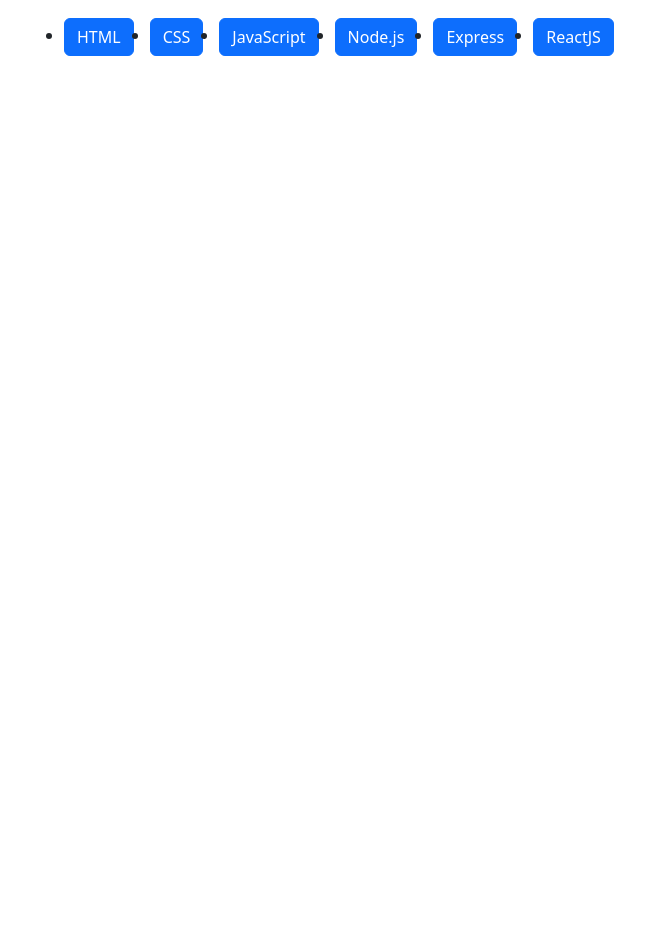
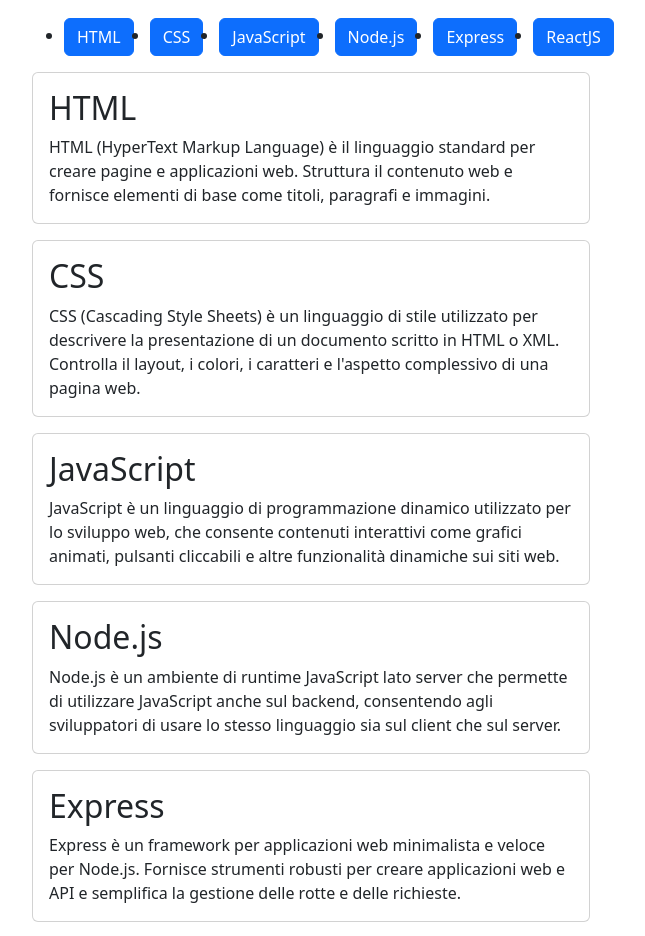
Before and after one commit to FrancescoGiommi/react-use-state, a React (Vite) app: page / in a window 1280 px wide. Shown: the part 120-1056 px from the top of the page, without its empty margins (50-695 px from the left). Before the commit the page ends 800 px from the top, so only its background shows below. Built offline with nearby package versions, Linux system fonts and the light colour scheme.

Commit message:
Add card and fix buttons

```diff
--- a/src/components/Button.jsx
+++ /dev/null
@@ -1,26 +0,0 @@
-export default function Button() {
-  return (
-    <>
-      <ul className="d-flex gap-3">
-        <li>
-          <button className="btn btn-primary">HTML</button>
-        </li>
-        <li>
-          <button className="btn btn-primary">CSS</button>
-        </li>
-        <li>
-          <button className="btn btn-primary">JavaScript</button>
-        </li>
-        <li>
-          <button className="btn btn-primary">Node.js</button>
-        </li>
-        <li>
-          <button className="btn btn-primary">Express</button>
-        </li>
-        <li>
-          <button className="btn btn-primary">ReactJS</button>
-        </li>
-      </ul>
-    </>
-  );
-}
--- a/src/components/Footer.jsx
+++ b/src/components/Footer.jsx
@@ -1,3 +1,4 @@
+/* Export Footer */
 export default function Footer() {
   return <></>;
 }
--- a/src/components/Header.jsx
+++ b/src/components/Header.jsx
@@ -1,3 +1,4 @@
+/* Export Header */
 export default function Header() {
   return (
     <>
--- a/src/components/Main.jsx
+++ b/src/components/Main.jsx
@@ -1,12 +1,65 @@
-import Button from "../components/Button";
-export default function Main() {
+import { languages } from "../languages/languages";
+
+/* Export Main */
+export default function Main({ id, title, description }) {
   return (
     <>
-      <Button />
+      <ul className="d-flex gap-3">
+        <li>
+          <button className="btn btn-primary">{languages[0].title}</button>
+        </li>
+        <li>
+          <button className="btn btn-primary">{languages[1].title}</button>
+        </li>
+        <li>
+          <button className="btn btn-primary">{languages[2].title}</button>
+        </li>
+        <li>
+          <button className="btn btn-primary">{languages[3].title}</button>
+        </li>
+        <li>
+          <button className="btn btn-primary">{languages[4].title}</button>
+        </li>
+        <li>
+          <button className="btn btn-primary">{languages[5].title}</button>
+        </li>
+      </ul>
 
-      <div>
-        <h2></h2>
-        <p></p>
+      <div className="card w-50 mb-3">
+        <div className="card-body" key={languages[0].id}>
+          <h2 className="card-title">{languages[0].title}</h2>
+          <p className="card-text">{languages[0].description}</p>
+        </div>
+      </div>
+      <div className="card w-50 mb-3">
+        <div className="card-body" key={languages[1].id}>
+          <h2 className="card-title">{languages[1].title}</h2>
+          <p className="card-text">{languages[1].description}</p>
+        </div>
+      </div>
+      <div className="card w-50 mb-3">
+        <div className="card-body" key={languages[2].id}>
+          <h2 className="card-title">{languages[2].title}</h2>
+          <p className="card-text">{languages[2].description}</p>
+        </div>
+      </div>
+      <div className="card w-50 mb-3">
+        <div className="card-body" key={languages[3].id}>
+          <h2 className="card-title">{languages[3].title}</h2>
+          <p className="card-text">{languages[3].description}</p>
+        </div>
+      </div>
+      <div className="card w-50 mb-3">
+        <div className="card-body" key={languages[4].id}>
+          <h2 className="card-title">{languages[4].title}</h2>
+          <p className="card-text">{languages[4].description}</p>
+        </div>
+      </div>
+      <div className="card w-50 mb-3">
+        <div className="card-body" key={languages[5].id}>
+          <h2 className="card-title">{languages[5].title}</h2>
+          <p className="card-text">{languages[5].description}</p>
+        </div>
       </div>
     </>
   );
--- a/src/index.css
+++ b/src/index.css
@@ -5,3 +5,7 @@
 .container {
   margin-top: 50px;
 }
+
+ul {
+  text-decoration: none;
+}
--- a/src/languages/languages.js
+++ b/src/languages/languages.js
@@ -1,6 +1,4 @@
-export default languages;
-
-const languages = [
+export const languages = [
   {
     id: 1,
     title: "HTML",
```
Also changed, not shown: src/components/Card.jsx (added).
